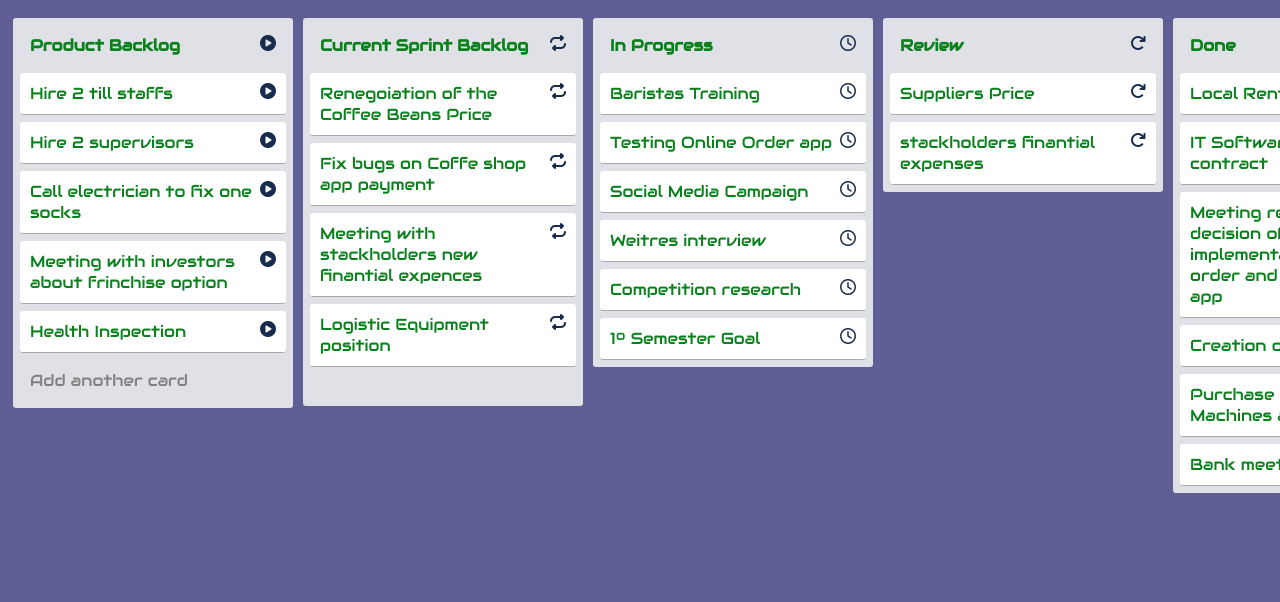
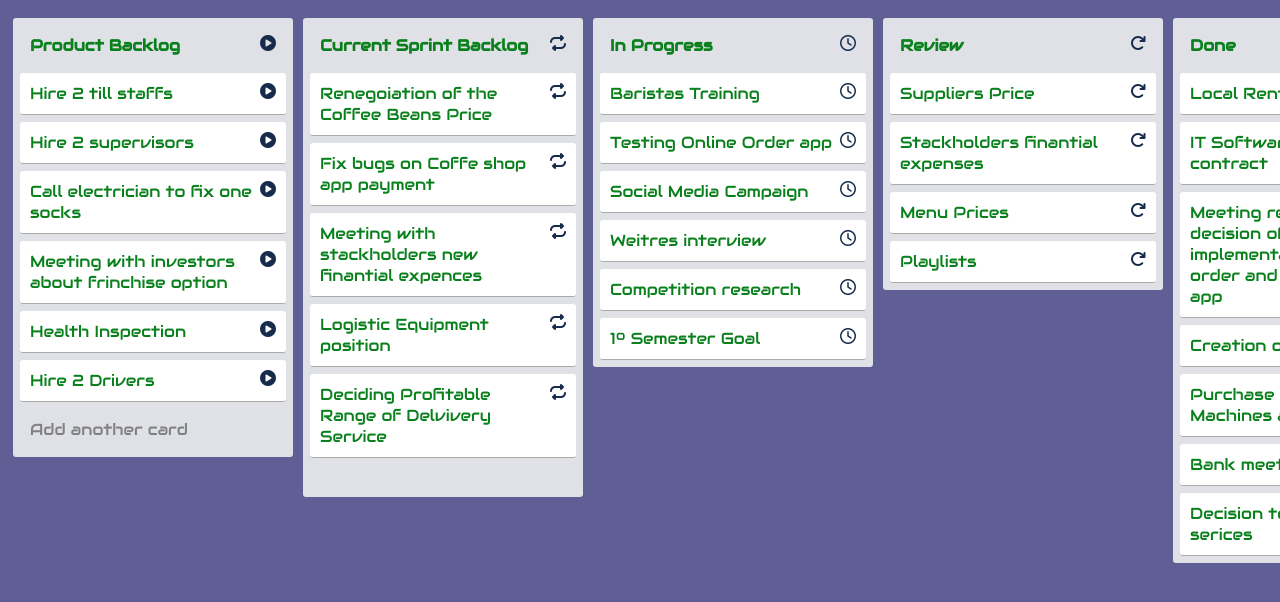
Before and after one commit to LucasChrispim/csp-ps_ca3, a plain HTML site: page index.html in a window 1280 px wide. Shown: the top 602 px of the page. Drawn offline with nearby package versions, Linux system fonts and the light colour scheme.

Commit message:
Project Finalized

```diff
--- a/index.html
+++ b/index.html
@@ -27,6 +27,7 @@
       <div class="card removable editable">Call electrician to fix one socks<i class="fa-solid fa-circle-play"></i></div>
       <div class="card removable editable">Meeting with investors about frinchise option<i class="fa-solid fa-circle-play"></i></div>
       <div class="card removable editable">Health Inspection<i class="fa-solid fa-circle-play"></i></div>
+      <div class="card removable editable">Hire 2 Drivers<i class="fa-solid fa-circle-play"></i></div>
     </div>
     <div class="add-card editable">Add another card</div>
   </div>
@@ -38,6 +39,7 @@
     <div class="card removable editable">Fix bugs on Coffe shop app payment<i class="fa-solid fa-repeat"></i></div>
     <div class="card removable editable">Meeting with stackholders new finantial expences<i class="fa-solid fa-repeat"></i></div>
     <div class="card removable editable">Logistic Equipment position<i class="fa-solid fa-repeat"></i></div>
+    <div class="card removable editable">Deciding Profitable Range of Delvivery Service<i class="fa-solid fa-repeat"></i></div>
     <div class="add-card editable"></div>
   </div>
   <div class="list">
@@ -54,7 +56,9 @@
     <div class="title removable editable">Review<i class="fa-solid fa-arrow-rotate-right"></i></div>
     <div class="content"></div>
     <div class="card removable editable">Suppliers Price<i class="fa-solid fa-arrow-rotate-right"></i></div>
-    <div class="card removable editable">stackholders finantial expenses<i class="fa-solid fa-arrow-rotate-right"></i></div>
+    <div class="card removable editable">Stackholders finantial expenses<i class="fa-solid fa-arrow-rotate-right"></i></div>
+    <div class="card removable editable">Menu Prices<i class="fa-solid fa-arrow-rotate-right"></i></div>
+    <div class="card removable editable">Playlists<i class="fa-solid fa-arrow-rotate-right"></i></div>
   </div>
   <div class="list">
     <div class="title removable editable">Done<i class="fa-solid fa-clipboard-check"></i></div>
@@ -65,6 +69,7 @@
     <div class="card removable editable">Creation of a Menu<i class="fa-solid fa-clipboard-check"></i></div>
     <div class="card removable editable">Purchase of Coffe Machines and Grinder<i class="fa-solid fa-clipboard-check"></i></div>
     <div class="card removable editable">Bank meeting<i class="fa-solid fa-clipboard-check"></i></div>
+    <div class="card removable editable">Decision to start delivery serices<i class="fa-solid fa-clipboard-check"></i></div>
 
   </div>
   <div class="list">
```
